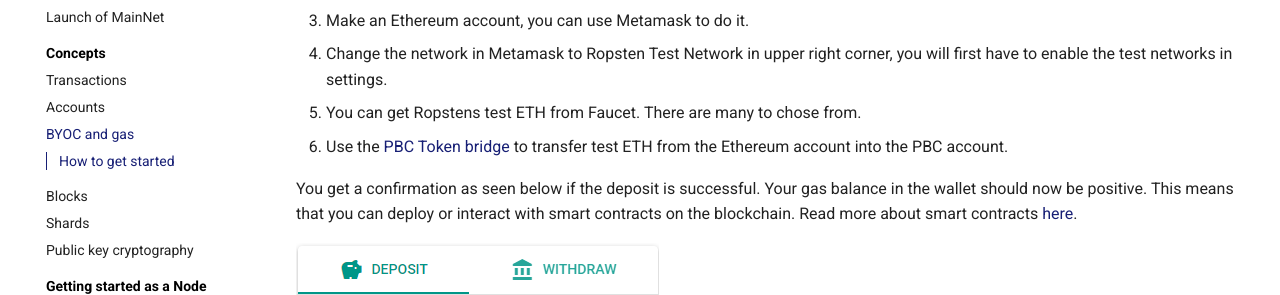
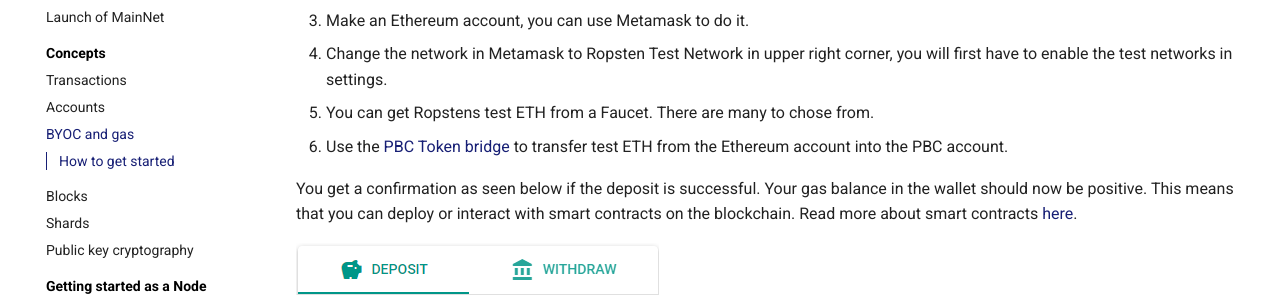
Before and after one commit to 0xSero/partisia-docs, an MkDocs documentation site: the page built from docs/byoc.md, in a window 1280 px wide and 900 px high, scrolled down 605 px. Shown: the part 157-452 px from the top of the window. Built offline with MkDocs 1.6.1 and Material for MkDocs 9.7.7, drawn with Linux system fonts in a browser that asks for light colours; a script that is not in the unit is left out.

Commit message:
correction

```diff
--- a/docs/byoc.md
+++ b/docs/byoc.md
@@ -18,7 +18,7 @@ The easiest way to make a deposit of ETH s to use the PBC Token Bridge.
 2. Install Metamask [app](https://metamask.io/) or [extension](https://chrome.google.com/webstore/detail/metamask/nkbihfbeogaeaoehlefnkodbefgpgknn).
 3. Make an Ethereum account, you can use Metamask to do it.
 4. Change the network in Metamask to Ropsten Test Network in upper right corner, you will first have to enable the test networks in settings.
-5. You can get Ropstens test ETH from Faucet. There are many to chose from.
+5. You can get Ropstens test ETH from a Faucet. There are many to chose from.
 6. Use the  [PBC Token bridge](https://bridge.mpcexplorer.com/) to transfer test ETH from the Ethereum account into the PBC account.
 
 You get a confirmation as seen below if the deposit is successful. Your gas balance in the wallet should now be positive. This means that you can deploy or interact with smart contracts on the blockchain. Read more about smart contracts [here](contract-development.md).
```
